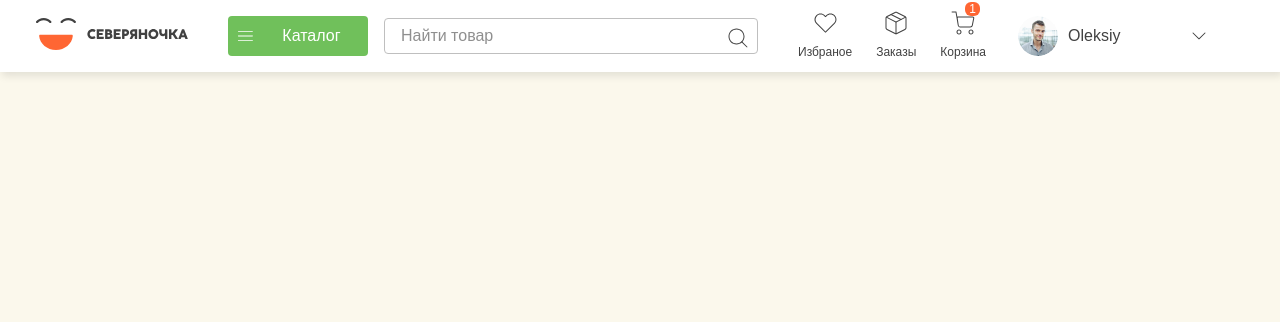
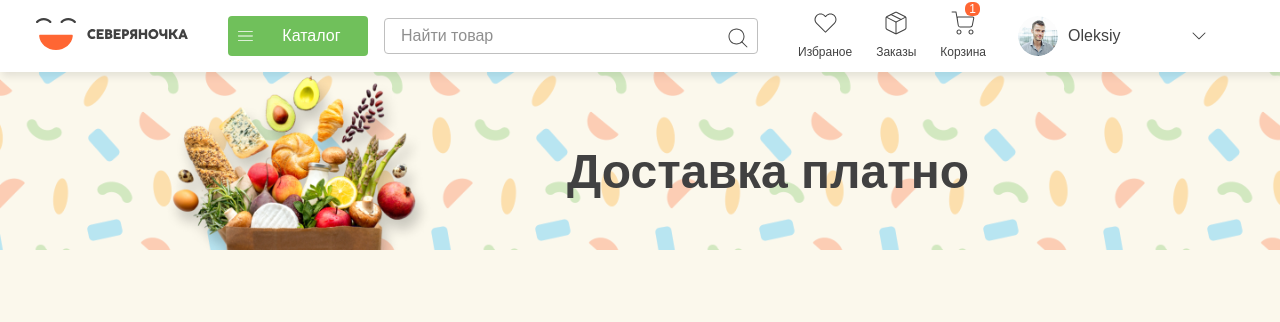
Before and after one commit to drummer-Yurii/severyanochka, a Vue app: page / in a window 1280 px wide. Shown: the top 322 px of the page. Built offline with nearby package versions, Linux system fonts and the light colour scheme.

Commit message:
create carousel for main page

```diff
--- a/package.json
+++ b/package.json
@@ -18,7 +18,8 @@
   "dependencies": {
     "pinia": "^2.1.7",
     "vue": "^3.4.21",
-    "vue-router": "^4.3.0"
+    "vue-router": "^4.3.0",
+    "vue3-carousel": "^0.3.3"
   },
   "devDependencies": {
     "@rushstack/eslint-patch": "^1.3.3",
--- /dev/null
+++ b/src/features/main-carousel/index.ts
@@ -0,0 +1 @@
+export { default as MainCarousel } from './ui.vue'
--- /dev/null
+++ b/src/features/main-carousel/ui.vue
@@ -0,0 +1,47 @@
+<script setup lang="ts">
+import { Carousel, Slide } from 'vue3-carousel'
+import { Typography } from '@/shared/typography';
+import bg from '@/assets/slide-1-bg.png'
+
+const slides = [
+  { background: bg, text: 'Доставка бесплатно от 1000 ₽' },
+  { background: bg, text: 'Доставка платно' }
+]
+</script>
+
+<template>
+  <carousel class="carousel" :items-to-show="1" :wrapAround="true" :autoplay="3000">
+    <slide v-for="slide in slides" :key="slide.text">
+      <div class="slide">
+        <img class="slide__background" :src="slide.background" alt="bg" />
+        <Typography class="slide__text" tagName="h2" bold>
+          {{ slide.text }}
+        </Typography>
+      </div>
+    </slide>
+  </carousel>
+</template>
+
+<style scoped>
+.slide {
+  position: relative;
+  display: flex;
+  justify-content: center;
+  align-items: center;
+  width: 100%;
+  height: 200px;
+}
+
+.slide__background {
+  position: absolute;
+  top: 0;
+  left: 0;
+  z-index: -1;
+  width: 100%;
+}
+
+.slide__text {
+  margin-left: 20%;
+  user-select: none;
+}
+</style>
--- a/src/main.ts
+++ b/src/main.ts
@@ -1,3 +1,4 @@
+import 'vue3-carousel/dist/carousel.css'
 import '@/app/main.css'
 
 import { createApp } from 'vue'
--- a/src/pages/home/ui.vue
+++ b/src/pages/home/ui.vue
@@ -2,12 +2,16 @@
 import { Header } from '@/widgets/header'
 import { BottomTabNavigator } from '@/widgets/bottom-tab-navigator'
 import { Footer } from '@/widgets/footer'
-import { Content } from '@/shared/content';
+import { MainCarousel } from '@/features/main-carousel'
+import { Content } from '@/shared/content'
+
 </script>
 
 <template>
   <Header />
   <BottomTabNavigator />
-  <Content />
+  <Content>
+    <MainCarousel />
+  </Content>
   <Footer />
 </template>
--- a/src/widgets/header/ui.vue
+++ b/src/widgets/header/ui.vue
@@ -119,6 +119,7 @@ const toggleDropdownVisibility = () => (dropdownIsHidden.value = !dropdownIsHidd
   position: sticky;
   top: 0;
   left: 0;
+  z-index: 1;
 }
 
 .header__content {
```
Also changed, not shown: src/assets/slide-1-bg.png (added), 1 other file (tests, documents, lock files or other folders).
